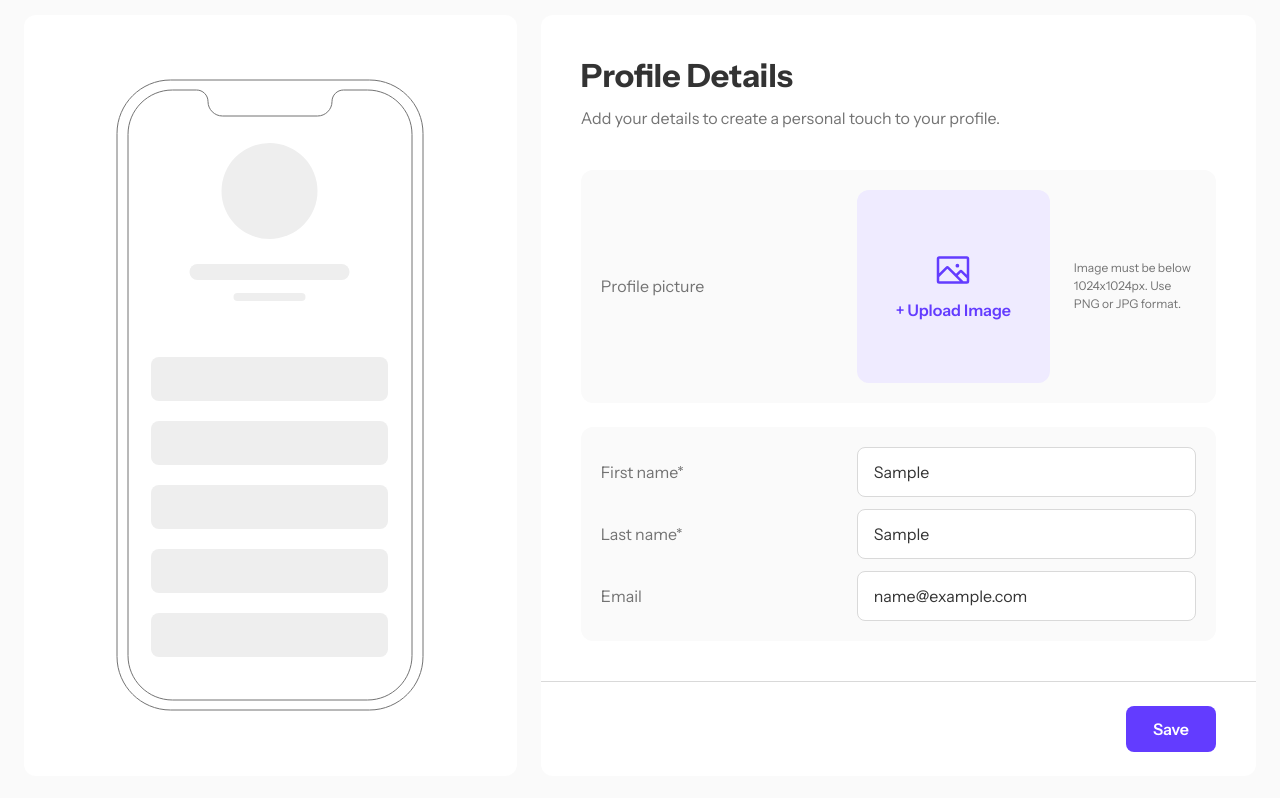
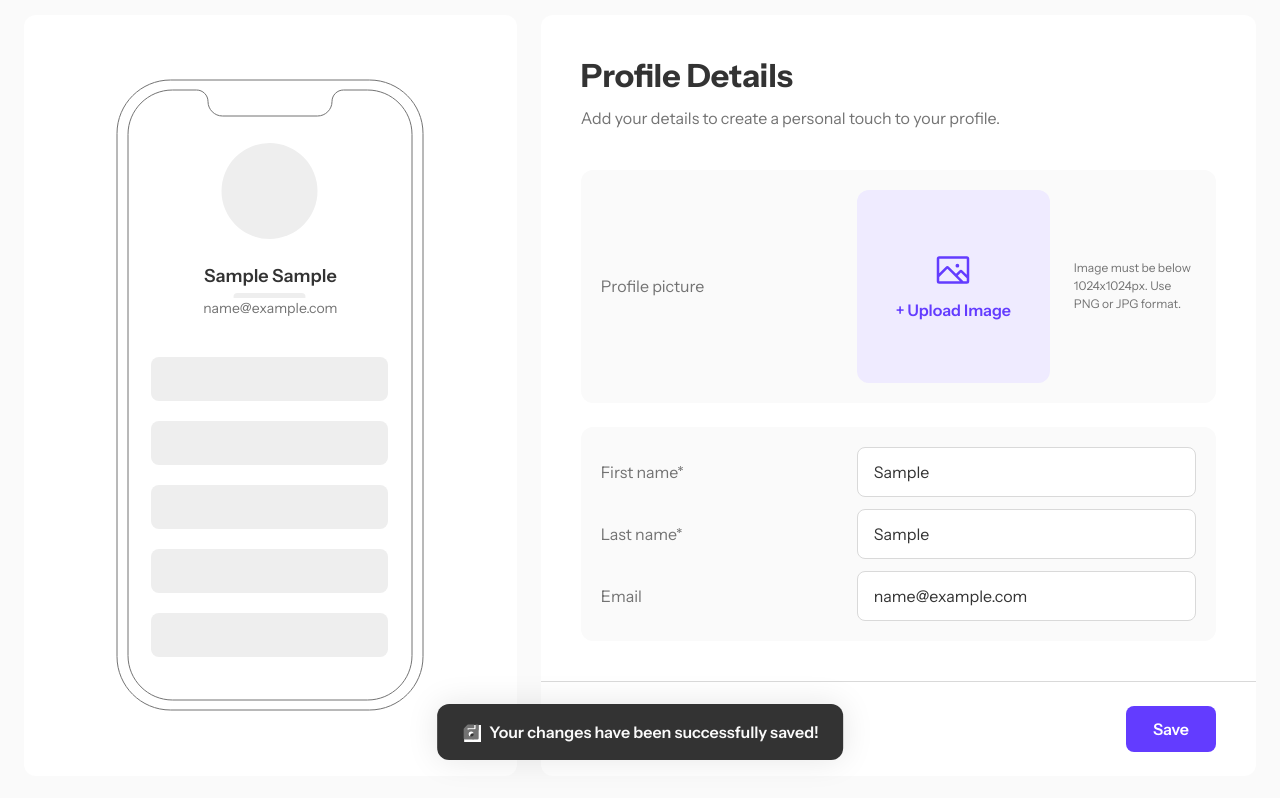
Before and after one commit to DemetreBerdzenadze7/link-sharing-app, a React (Vite) app: page /profile-details in a window 1280 px wide. Both pictures are taken after typing "Sample", "Sample", "name@example.com" into the empty fields and a click on the button "Save". Shown: the part 113-911 px from the top of the page. Built offline with nearby package versions, Linux system fonts and the light colour scheme.

Commit message:
feat: enhance profile details with image upload, validation, and toast notifications

```diff
--- a/src/components/phone-preview/PhonePreview.tsx
+++ b/src/components/phone-preview/PhonePreview.tsx
@@ -2,14 +2,47 @@ import PreviewLink from "../preview-link/PreviewLink";
 
 interface PhonePreviewProps {
   links?: ILink[];
+  image?: string | null;
+  name?: string;
+  email?: string;
 }
 
-const PhonePreview = ({ links = [] }: PhonePreviewProps) => {
+const PhonePreview = ({
+  links = [],
+  image,
+  name,
+  email,
+}: PhonePreviewProps) => {
+  const hasProfile = Boolean(image || name || email);
+
   return (
     <div className="hidden w-2/5 max-w-140 shrink-0 items-center justify-center rounded-xl bg-white p-6 lg:flex">
       <div className="relative">
         <img src="/images/illustration-phone-mockup.svg" alt="Phone preview" />
-        <ul className="absolute top-69.25 left-8.75 flex w-59.25 flex-col gap-5">
+
+        {image && (
+          <img
+            src={image}
+            alt="Profile"
+            className="absolute top-15.75 left-26.25 size-24 rounded-full border-4 border-purple object-cover"
+          />
+        )}
+        {name && (
+          <p className="absolute top-46 right-5 left-5 truncate bg-white text-center text-lg leading-normal font-semibold text-dark-grey">
+            {name}
+          </p>
+        )}
+        {email && (
+          <p className="absolute top-54.75 right-5 left-5 truncate bg-white text-center text-sm leading-normal text-grey">
+            {email}
+          </p>
+        )}
+
+        <ul
+          className={`absolute left-8.75 flex w-59.25 flex-col gap-5 ${
+            hasProfile ? "top-74" : "top-69.25"
+          }`}
+        >
           {links.map((link) => (
             <PreviewLink key={link.id} platform={link.platform} />
           ))}
--- a/src/components/profile-details/ProfileDetails.tsx
+++ b/src/components/profile-details/ProfileDetails.tsx
@@ -1,9 +1,30 @@
+import { useFormContext } from "react-hook-form";
 import ProfilePicture from "./ProfilePicture";
 import ProfileField from "./ProfileField";
 
-const ProfileDetails = () => {
+interface ProfileDetailsProps {
+  image: string | null;
+  onImageChange: (file: File) => void;
+  onSave: () => void;
+}
+
+const ProfileDetails = ({
+  image,
+  onImageChange,
+  onSave,
+}: ProfileDetailsProps) => {
+  const {
+    register,
+    handleSubmit,
+    formState: { errors },
+  } = useFormContext<TProfileInputs>();
+
   return (
-    <div className="flex flex-1 flex-col rounded-xl bg-white">
+    <form
+      noValidate
+      onSubmit={handleSubmit(onSave)}
+      className="flex flex-1 flex-col rounded-xl bg-white"
+    >
       <div className="flex flex-1 flex-col gap-10 p-6 md:p-10">
         <div className="flex flex-col gap-2 leading-normal">
           <h1 className="text-2xl font-bold text-dark-grey md:text-[32px]">
@@ -15,7 +36,7 @@ const ProfileDetails = () => {
         </div>
 
         <div className="flex flex-col gap-6">
-          <ProfilePicture />
+          <ProfilePicture image={image} onImageChange={onImageChange} />
 
           <div className="flex flex-col gap-3 rounded-xl bg-light-grey p-5">
             <ProfileField
@@ -23,18 +44,24 @@ const ProfileDetails = () => {
               label="First name*"
               type="text"
               placeholder="e.g. John"
+              error={errors.firstName?.message}
+              {...register("firstName")}
             />
             <ProfileField
               id="last-name"
               label="Last name*"
               type="text"
               placeholder="e.g. Appleseed"
+              error={errors.lastName?.message}
+              {...register("lastName")}
             />
             <ProfileField
               id="profile-email"
               label="Email"
               type="email"
               placeholder="e.g. email@example.com"
+              error={errors.email?.message}
+              {...register("email")}
             />
           </div>
         </div>
@@ -42,13 +69,13 @@ const ProfileDetails = () => {
 
       <div className="flex justify-end border-t border-borders p-4 md:px-10 md:py-6">
         <button
-          type="button"
+          type="submit"
           className="w-full cursor-pointer rounded-lg bg-purple px-6.75 py-2.75 text-base leading-normal font-semibold text-white hover:bg-purple-hover hover:shadow-[0_0_32px_0_rgba(99,60,255,0.25)] md:w-auto"
         >
           Save
         </button>
       </div>
-    </div>
+    </form>
   );
 };
 
--- a/src/components/profile-details/ProfileField.tsx
+++ b/src/components/profile-details/ProfileField.tsx
@@ -3,22 +3,43 @@ import type { ComponentProps } from "react";
 type ProfileFieldProps = ComponentProps<"input"> & {
   id: string;
   label: string;
+  error?: string;
 };
 
-const ProfileField = ({ id, label, ...inputProps }: ProfileFieldProps) => {
+const ProfileField = ({
+  id,
+  label,
+  error,
+  ...inputProps
+}: ProfileFieldProps) => {
   return (
     <div className="flex flex-col gap-1 md:flex-row md:items-center md:gap-4">
       <label
         htmlFor={id}
-        className="text-xs leading-normal text-dark-grey md:w-60 md:shrink-0 md:text-base md:text-grey"
+        className={`text-xs leading-normal md:w-60 md:shrink-0 md:text-base ${
+          error ? "text-red" : "text-dark-grey md:text-grey"
+        }`}
       >
         {label}
       </label>
-      <input
-        id={id}
-        {...inputProps}
-        className="w-full min-w-0 rounded-lg border border-borders bg-white px-4 py-3 text-base leading-normal text-dark-grey caret-purple outline-none placeholder:text-dark-grey/50 focus:border-purple focus:shadow-[0_0_32px_0_rgba(99,60,255,0.25)]"
-      />
+      <div
+        className={`flex w-full min-w-0 items-center gap-3 rounded-lg border bg-white px-4 py-3 ${
+          error
+            ? "border-red"
+            : "border-borders focus-within:border-purple focus-within:shadow-[0_0_32px_0_rgba(99,60,255,0.25)]"
+        }`}
+      >
+        <input
+          id={id}
+          {...inputProps}
+          className="w-full min-w-0 bg-transparent text-base leading-normal text-dark-grey caret-purple outline-none placeholder:text-dark-grey/50"
+        />
+        {error && (
+          <span className="shrink-0 text-xs leading-normal text-red">
+            {error}
+          </span>
+        )}
+      </div>
     </div>
   );
 };
--- a/src/components/profile-details/ProfilePicture.tsx
+++ b/src/components/profile-details/ProfilePicture.tsx
@@ -1,4 +1,18 @@
-const ProfilePicture = () => {
+import type { ChangeEvent } from "react";
+
+interface ProfilePictureProps {
+  image: string | null;
+  onImageChange: (file: File) => void;
+}
+
+const ProfilePicture = ({ image, onImageChange }: ProfilePictureProps) => {
+  const handleChange = (e: ChangeEvent<HTMLInputElement>) => {
+    const file = e.target.files?.[0];
+    if (file) onImageChange(file);
+    // reset so the same file can be picked again
+    e.target.value = "";
+  };
+
   return (
     <div className="flex flex-col gap-4 rounded-xl bg-light-grey p-5 md:flex-row md:items-center md:gap-4">
       <span className="text-base leading-normal text-grey md:w-60 md:shrink-0">
@@ -8,16 +22,21 @@ const ProfilePicture = () => {
       <div className="flex flex-col gap-6 md:flex-row md:items-center">
         <label
           htmlFor="profile-picture"
-          className="flex size-48.25 shrink-0 cursor-pointer flex-col items-center justify-center gap-2 rounded-xl bg-light-purple"
+          className={`relative flex size-48.25 shrink-0 cursor-pointer flex-col items-center justify-center gap-2 overflow-hidden rounded-xl bg-light-purple bg-cover bg-center ${
+            image ? "text-white" : "text-purple"
+          }`}
+          style={image ? { backgroundImage: `url(${image})` } : undefined}
         >
-          <img src="/images/icon-upload-image.svg" alt="" />
-          <span className="text-base leading-normal font-semibold text-purple">
-            + Upload Image
+          {image && <span className="absolute inset-0 bg-black/50" />}
+          <span className="relative size-10 bg-current mask-[url(/images/icon-upload-image.svg)] mask-contain mask-center mask-no-repeat" />
+          <span className="relative text-base leading-normal font-semibold">
+            {image ? "Change Image" : "+ Upload Image"}
           </span>
           <input
             id="profile-picture"
             type="file"
             accept="image/png, image/jpeg"
+            onChange={handleChange}
             className="sr-only"
           />
         </label>
--- /dev/null
+++ b/src/components/toast/Toast.tsx
@@ -0,0 +1,26 @@
+import { useEffect } from "react";
+
+interface ToastProps {
+  message: string;
+  icon?: string;
+  onClose: () => void;
+}
+
+const Toast = ({ message, icon, onClose }: ToastProps) => {
+  useEffect(() => {
+    const timer = setTimeout(onClose, 3000);
+    return () => clearTimeout(timer);
+  }, [onClose]);
+
+  return (
+    <div
+      role="status"
+      className="fixed bottom-10 left-1/2 z-20 flex w-max max-w-[calc(100%-32px)] -translate-x-1/2 items-center gap-2 rounded-xl bg-dark-grey px-6 py-4 text-base leading-normal font-semibold text-light-grey shadow-[0_0_32px_0_rgba(0,0,0,0.1)]"
+    >
+      {icon && <img src={icon} alt="" className="shrink-0" />}
+      {message}
+    </div>
+  );
+};
+
+export default Toast;
--- a/src/pages/ProfileDetails.tsx
+++ b/src/pages/ProfileDetails.tsx
@@ -1,11 +1,61 @@
+import { useCallback, useEffect, useState } from "react";
+import { FormProvider, useForm } from "react-hook-form";
+import { yupResolver } from "@hookform/resolvers/yup";
 import PhonePreview from "../components/phone-preview/PhonePreview";
 import ProfileDetailsForm from "../components/profile-details/ProfileDetails";
+import Toast from "../components/toast/Toast";
+import { profileSchema } from "../schemas/profile";
 
 const ProfileDetails = () => {
+  const methods = useForm<TProfileInputs>({
+    resolver: yupResolver(profileSchema),
+    defaultValues: { firstName: "", lastName: "", email: "" },
+  });
+  const [image, setImage] = useState<string | null>(null);
+  const [showToast, setShowToast] = useState(false);
+
+  const [firstName, lastName, email] = methods.watch([
+    "firstName",
+    "lastName",
+    "email",
+  ]);
+
+  // free the old preview url when the image changes or the page unmounts
+  useEffect(() => {
+    return () => {
+      if (image) URL.revokeObjectURL(image);
+    };
+  }, [image]);
+
+  const changeImage = (file: File) => {
+    setImage(URL.createObjectURL(file));
+  };
+
+  const closeToast = useCallback(() => setShowToast(false), []);
+
   return (
     <div className="flex w-full gap-6">
-      <PhonePreview />
-      <ProfileDetailsForm />
+      <PhonePreview
+        image={image}
+        name={`${firstName} ${lastName}`.trim()}
+        email={email}
+      />
+
+      <FormProvider {...methods}>
+        <ProfileDetailsForm
+          image={image}
+          onImageChange={changeImage}
+          onSave={() => setShowToast(true)}
+        />
+      </FormProvider>
+
+      {showToast && (
+        <Toast
+          message="Your changes have been successfully saved!"
+          icon="/images/icon-changes-saved.svg"
+          onClose={closeToast}
+        />
+      )}
     </div>
   );
 };
--- /dev/null
+++ b/src/schemas/profile.ts
@@ -0,0 +1,17 @@
+import * as yup from "yup";
+import { EMAIL_REGEX } from "../constants/regex";
+
+export const profileSchema = yup
+  .object({
+    firstName: yup.string().trim().required("Can't be empty"),
+    lastName: yup.string().trim().required("Can't be empty"),
+    email: yup
+      .string()
+      .trim()
+      .test(
+        "email",
+        "Invalid email",
+        (value) => !value || EMAIL_REGEX.test(value),
+      ),
+  })
+  .required();
```
Also changed, not shown: src/types.d.ts (+8 -0 lines).
